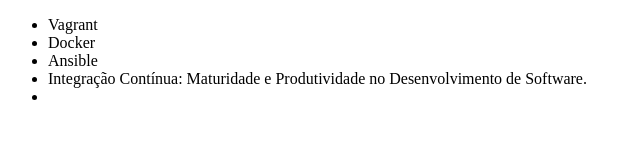
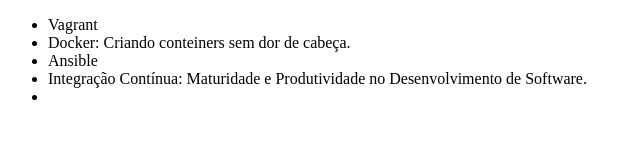
Before and after one commit to Rorafa21/Aulagit, a plain HTML site: page index.html in a window 1280 px wide. Shown: the whole page, without its empty margins (0-640 px from the left). Drawn offline with Linux system fonts and the light colour scheme.

Commit message:
Alterando nome docker.

```diff
--- a/index.html
+++ b/index.html
@@ -7,7 +7,7 @@
 <body>
     <ul>
         <li>Vagrant</li>
-        <li>Docker</li>
+        <li>Docker: Criando conteiners sem dor de cabeça.</li>
         <li>Ansible</li>
         <li>Integração Contínua: Maturidade e Produtividade no Desenvolvimento de Software.</li>
         <li></li>
```
